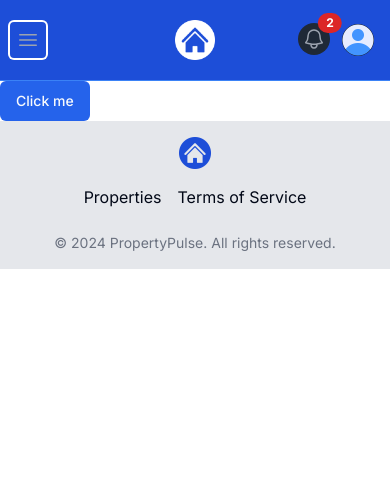
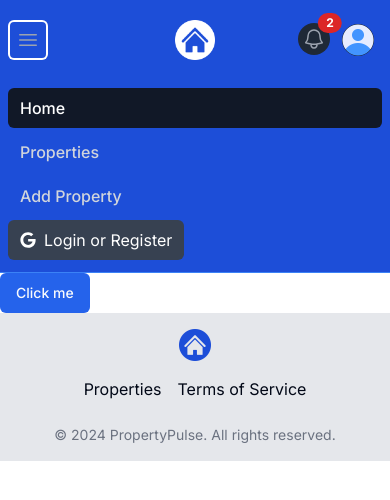
Before and after one commit to manishkumarguptadev/property-rental, a Next.js app: page / in a window 390 px wide. Both pictures are taken after a click on the button "Open main menu". Shown: the top 500 px of the page. Built offline with nearby package versions, Linux system fonts and the light colour scheme.

Commit message:
mobile menu and profile menu show hide

```diff
--- a/components/Navbar.tsx
+++ b/components/Navbar.tsx
@@ -1,10 +1,15 @@
+"use client";
+
 import logoWhite from "@/assets/images/logo-white.png";
 import profile from "@/assets/images/profile.png";
 import Image from "next/image";
 import Link from "next/link";
+import { useState } from "react";
 import { FaGoogle } from "react-icons/fa";
 
 function Navbar() {
+  const [isMobileMenuOpen, setIsMobileMenuOpen] = useState(false);
+  const [isProfleMenuOpen, setIsProfleMenuOpen] = useState(false);
   return (
     <nav className="border-b border-blue-500 bg-blue-700">
       <div className="mx-auto max-w-7xl px-2 sm:px-6 lg:px-8">
@@ -12,6 +17,9 @@
           <div className="absolute inset-y-0 left-0 flex items-center md:hidden">
             {/* <!-- Mobile menu button--> */}
             <button
+              onClick={() => {
+                setIsMobileMenuOpen(!isMobileMenuOpen);
+              }}
               type="button"
               id="mobile-dropdown-button"
               className="relative inline-flex items-center justify-center rounded-md p-2 text-gray-400 hover:bg-gray-700 hover:text-white focus:outline-none focus:ring-2 focus:ring-inset focus:ring-white"
@@ -118,6 +126,9 @@
             <div className="relative ml-3">
               <div>
                 <button
+                  onClick={() => {
+                    setIsProfleMenuOpen(!isProfleMenuOpen);
+                  }}
                   type="button"
                   className="relative flex rounded-full bg-gray-800 text-sm focus:outline-none focus:ring-2 focus:ring-white focus:ring-offset-2 focus:ring-offset-gray-800"
                   id="user-menu-button"
@@ -135,9 +146,10 @@
               </div>
 
               {/* <!-- Profile dropdown --> */}
+              {isProfleMenuOpen && (
                 <div
                   id="user-menu"
-                className="absolute right-0 z-10 mt-2 hidden w-48 origin-top-right rounded-md bg-white py-1 shadow-lg ring-1 ring-black ring-opacity-5 focus:outline-none"
+                  className="absolute right-0 z-10 mt-2  w-48 origin-top-right rounded-md bg-white py-1 shadow-lg ring-1 ring-black ring-opacity-5 focus:outline-none"
                   role="menu"
                   aria-orientation="vertical"
                   aria-labelledby="user-menu-button"
@@ -171,13 +183,15 @@
                     Sign Out
                   </Link>
                 </div>
+              )}
             </div>
           </div>
         </div>
       </div>
 
       {/* <!-- Mobile menu, show/hide based on menu state. --> */}
-      <div className="hidden" id="mobile-menu">
+      {isMobileMenuOpen && (
+        <div className="" id="mobile-menu">
           <div className="space-y-1 px-2 pb-3 pt-2">
             <Link
               href="/"
@@ -203,6 +217,7 @@
             </button>
           </div>
         </div>
+      )}
     </nav>
   );
 }
```
Also changed, not shown: 1 other file (tests, documents, lock files or other folders). Lines whose indentation alone changed are shown as unchanged.
